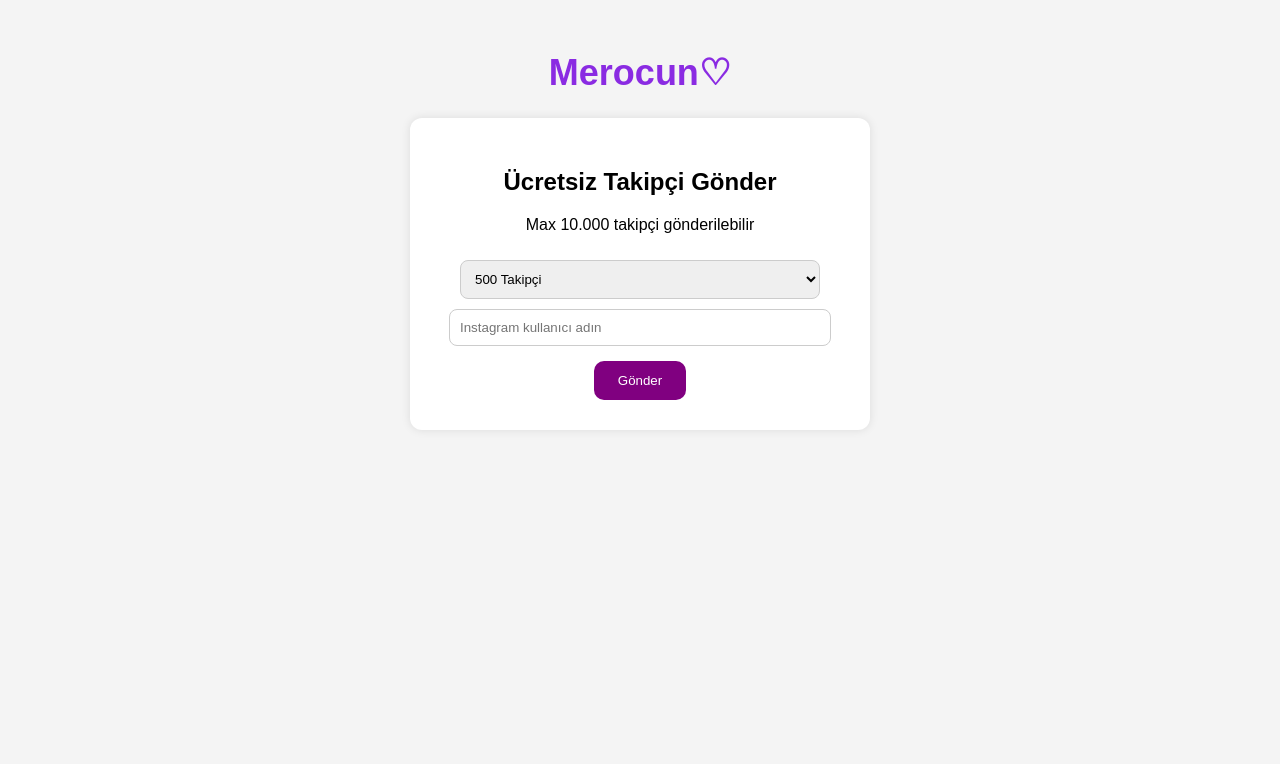
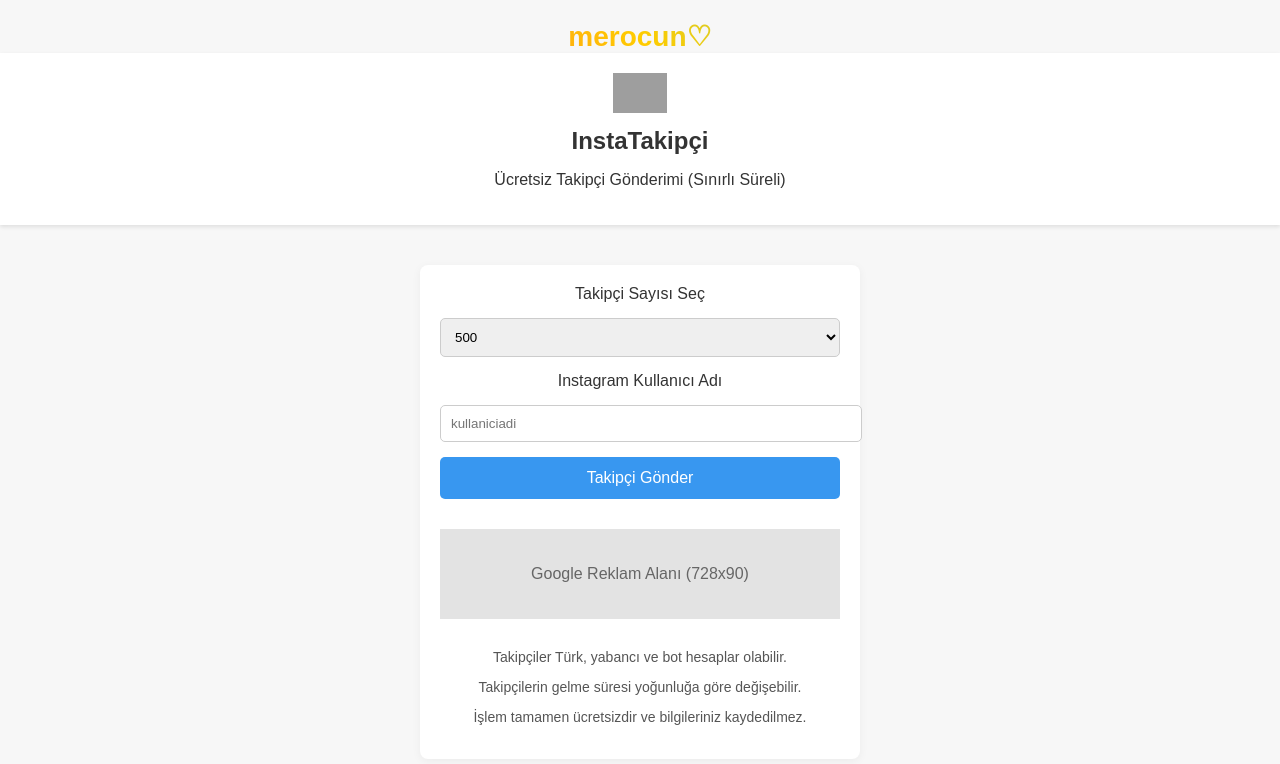
Before and after one commit to MeroBilisim/ucretsiztakipci, a plain HTML site: page index.html in a window 1280 px wide. Drawn offline with Linux system fonts and the light colour scheme; grey boxes are pictures that could not be loaded.

Commit message:
index.html

```diff
--- a/index.html
+++ b/index.html
@@ -2,100 +2,147 @@
 <html lang="tr">
 <head>
   <meta charset="UTF-8">
-  <meta name="viewport" content="width=device-width, initial-scale=1">
-  <title>Ücretsiz Takipçi</title>
+  <meta name="viewport" content="width=device-width, initial-scale=1.0">
+  <title>InstaTakipçi - Ücretsiz Takipçi Gönder</title>
+  <link rel="icon" href="https://cdn-icons-png.flaticon.com/512/174/174855.png">
   <style>
     body {
       font-family: Arial, sans-serif;
-      background: #f4f4f4;
+      background-color: #f7f7f7;
+      margin: 0;
+      padding: 0;
+      color: #333;
       text-align: center;
+    }
+    .merocun {
+      background: linear-gradient(45deg, #ff0066, #ffcc00, #00ccff);
+      -webkit-background-clip: text;
+      -webkit-text-fill-color: transparent;
+      font-size: 28px;
+      font-weight: bold;
+      margin-top: 20px;
+    }
+    header {
+      background-color: #fff;
       padding: 20px;
+      box-shadow: 0 2px 4px rgba(0,0,0,0.1);
+    }
+    header img {
+      height: 40px;
     }
     h1 {
-      font-size: 36px;
-      color: #ff1493;
-      animation: renkliYazi 2s infinite alternate;
+      margin-top: 10px;
+      font-size: 24px;
     }
-    @keyframes renkliYazi {
-      0% { color: #ff1493; }
-      50% { color: #8a2be2; }
-      100% { color: #1e90ff; }
+    .container {
+      max-width: 400px;
+      margin: 40px auto;
+      padding: 20px;
+      background-color: #fff;
+      border-radius: 8px;
+      box-shadow: 0 2px 10px rgba(0,0,0,0.05);
     }
-    .box {
-      background: white;
-      padding: 30px;
-      border-radius: 12px;
-      max-width: 400px;
-      margin: auto;
-      box-shadow: 0 0 10px rgba(0,0,0,0.1);
+    label, select, input {
+      display: block;
+      width: 100%;
+      margin-bottom: 15px;
     }
     input, select {
       padding: 10px;
-      margin-top: 10px;
-      width: 90%;
+      border-radius: 5px;
       border: 1px solid #ccc;
-      border-radius: 8px;
     }
     button {
-      margin-top: 15px;
-      padding: 12px 24px;
-      background: purple;
-      color: white;
+      background-color: #3897f0;
+      color: #fff;
+      padding: 12px;
+      width: 100%;
       border: none;
-      border-radius: 10px;
+      border-radius: 5px;
+      font-size: 16px;
       cursor: pointer;
     }
-    #sayac {
-      font-size: 22px;
-      margin-top: 15px;
-      color: #8a2be2;
+    .adsense-placeholder {
+      margin: 30px 0;
+      background: #e3e3e3;
+      height: 90px;
+      line-height: 90px;
+      color: #666;
+    }
+    #loading {
+      display: none;
+      margin-top: 20px;
+    }
+    #success {
+      display: none;
+      margin-top: 20px;
+      color: green;
+    }
+    .info {
+      font-size: 14px;
+      color: #555;
+      margin-top: 20px;
     }
   </style>
 </head>
 <body>
-  <h1>Merocun♡</h1>
+  <div class="merocun">merocun♡</div>
+  <header>
+    <img src="https://cdn-icons-png.flaticon.com/512/174/174855.png" alt="Instagram">
+    <h1>InstaTakipçi</h1>
+    <p>Ücretsiz Takipçi Gönderimi (Sınırlı Süreli)</p>
+  </header>
 
-  <div class="box">
-    <h2>Ücretsiz Takipçi Gönder</h2>
-    <p>Max 10.000 takipçi gönderilebilir</p>
+  <div class="container">
+    <label>Takipçi Sayısı Seç</label>
+    <select id="count">
+      <option value="500">500</option>
+      <option value="1000">1000</option>
+      <option value="5000">5000</option>
+      <option value="10000">10000</option>
+    </select>
 
-    <select>
-      <option>500 Takipçi</option>
-      <option>1000 Takipçi</option>
-      <option>5000 Takipçi</option>
-      <option>10000 Takipçi</option>
-    </select>
-    <br>
-    <input type="text" id="kadi" placeholder="Instagram kullanıcı adın">
-    <br>
-    <button onclick="basla()">Gönder</button>
+    <label>Instagram Kullanıcı Adı</label>
+    <input type="text" id="username" placeholder="kullaniciadi">
 
-    <div id="sayac" style="display:none;"></div>
-  </div>
+    <button onclick="startProcess()">Takipçi Gönder</button>
 
-  <div id="sonAdim" style="display:none; margin-top: 30px;">
-    <h2 style="color: purple;">Takipçilerin Yüklenmesi İçin Son Adım</h2>
-    <p>Butona tıkla ve 15 saniye bekle. Ardından takipçilerin gönderilecektir.<br>Hesabın herkese açık olmalıdır.</p>
-    <a href="https://tpi.li/4tPwMsS" target="_blank" style="padding: 12px 24px; background: #6a0dad; color: white; font-size: 18px; border-radius: 10px; text-decoration: none;">Takipçileri Aktif Et</a>
+    <div class="adsense-placeholder">
+      Google Reklam Alanı (728x90)
+    </div>
+
+    <div class="info">
+      <p>Takipçiler Türk, yabancı ve bot hesaplar olabilir.</p>
+      <p>Takipçilerin gelme süresi yoğunluğa göre değişebilir.</p>
+      <p>İşlem tamamen ücretsizdir ve bilgileriniz kaydedilmez.</p>
+    </div>
+
+    <div id="loading">
+      <p>İşleniyor, lütfen bekleyin... <span id="timer">180</span> saniye</p>
+    </div>
+
+    <div id="success">
+      <p>Takipçileriniz gönderiliyor!</p>
+      <p>Lütfen hesabınız herkese açık olsun.</p>
+    </div>
   </div>
 
   <script>
-    function basla() {
-      let kullanici = document.getElementById("kadi").value;
-      if (kullanici === "") {
-        alert("Lütfen kullanıcı adını gir.");
+    function startProcess() {
+      var username = document.getElementById("username").value;
+      if (!username) {
+        alert("Lütfen kullanıcı adınızı girin.");
         return;
       }
-
-      document.getElementById("sayac").style.display = "block";
-      let saniye = 180;
-      let sayac = setInterval(function() {
-        document.getElementById("sayac").innerText = "Takipçiler gönderiliyor: " + saniye + " saniye kaldı...";
-        saniye--;
-        if (saniye < 0) {
-          clearInterval(sayac);
-          document.getElementById("sayac").style.display = "none";
-          document.getElementById("sonAdim").style.display = "block";
+      document.getElementById("loading").style.display = "block";
+      var count = 180;
+      var interval = setInterval(() => {
+        count--;
+        document.getElementById("timer").innerText = count;
+        if (count <= 0) {
+          clearInterval(interval);
+          document.getElementById("loading").style.display = "none";
+          document.getElementById("success").style.display = "block";
         }
       }, 1000);
     }
```
